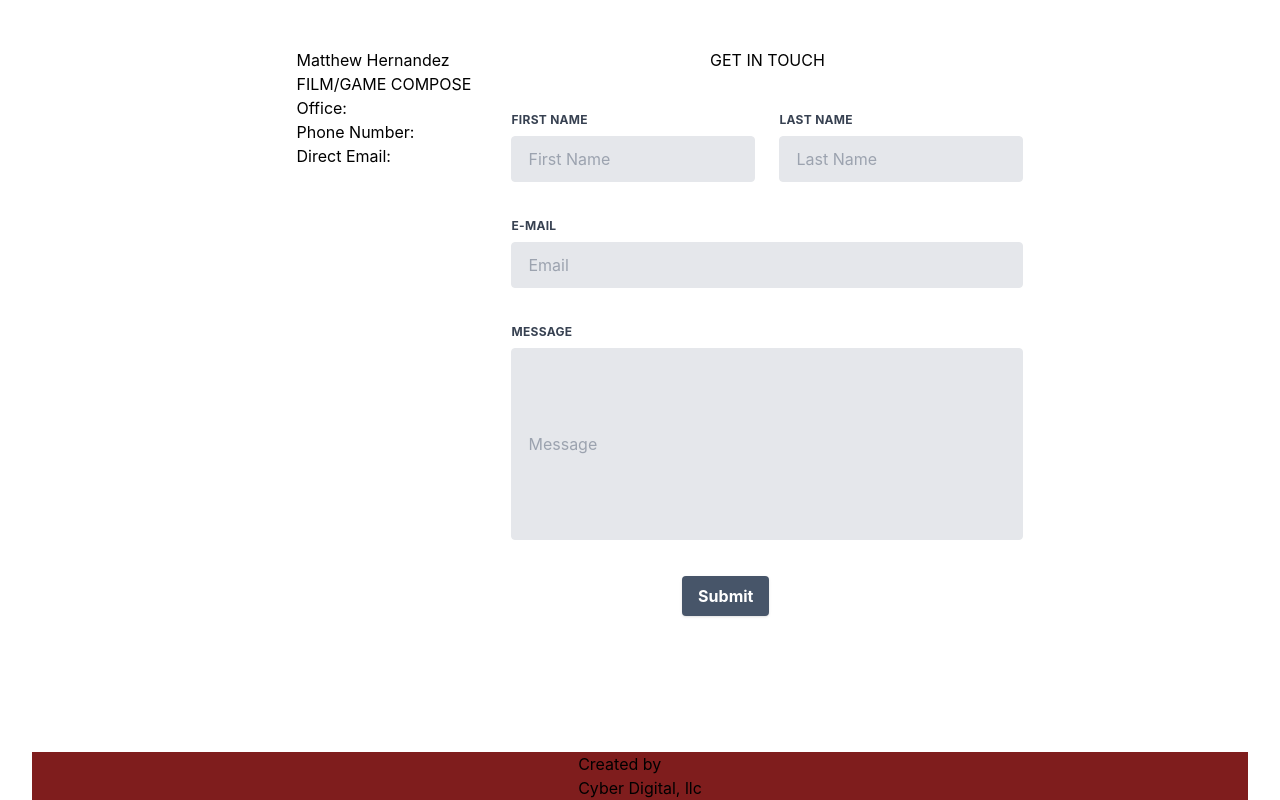
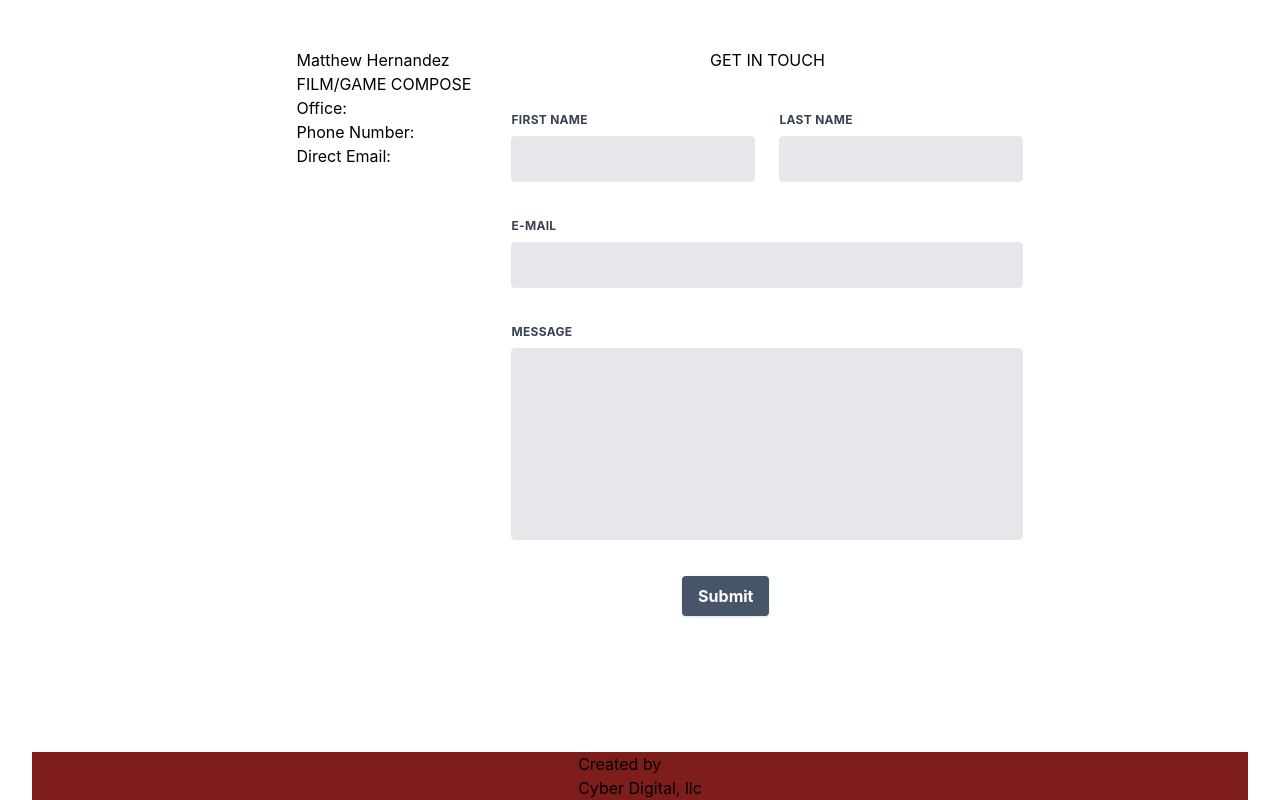
Before and after one commit to Cyber-Digital-llc/Matthews-Portfolio-Website-FE, a Next.js app: page / in a window 1280 px wide. Shown: the part 2912-3712 px from the top of the page. Built offline with nearby package versions, Linux system fonts and the light colour scheme.

Commit message:
cleaned up form

```diff
--- a/components/ContactForm.jsx
+++ b/components/ContactForm.jsx
@@ -60,7 +60,6 @@ export default function ContactForm() {
                   required: 'Required. Please enter your first name.',
                   minLength: 2,
                 })}
-                placeholder="First Name"
               />
               <p className="text-red-600">{errors.firstName?.message}</p>
             </div>
@@ -78,7 +77,6 @@ export default function ContactForm() {
                 {...register('lastName', {
                   required: 'Required. Please enter your last name.',
                 })}
-                placeholder="Last Name"
               />
               <p className="text-red-600">{errors.lastName?.message}</p>
             </div>
@@ -99,7 +97,6 @@ export default function ContactForm() {
                 {...register('email', {
                   required: 'Required. Please enter your email address.',
                 })}
-                placeholder="Email"
               />
               <p className="text-red-600">{errors.email?.message}</p>
             </div>
@@ -119,7 +116,6 @@ export default function ContactForm() {
                 {...register('message', {
                   required: 'Required. Please enter your message.',
                 })}
-                placeholder="Message"
               />
               <p className="text-red-600">{errors.message?.message}</p>
             </div>
@@ -127,9 +123,6 @@ export default function ContactForm() {
           <div className="md:flex md:items-center">
             <div className="md:w-1/3"></div>
             <button
-              // onClick={() => {
-              //   reset()
-              // }}
               className="shadow bg-slate-600 hover:bg-slate-400 focus:shadow-outline focus:outline-none text-white font-bold py-2 px-4 rounded"
               role="submit"
             >
```
